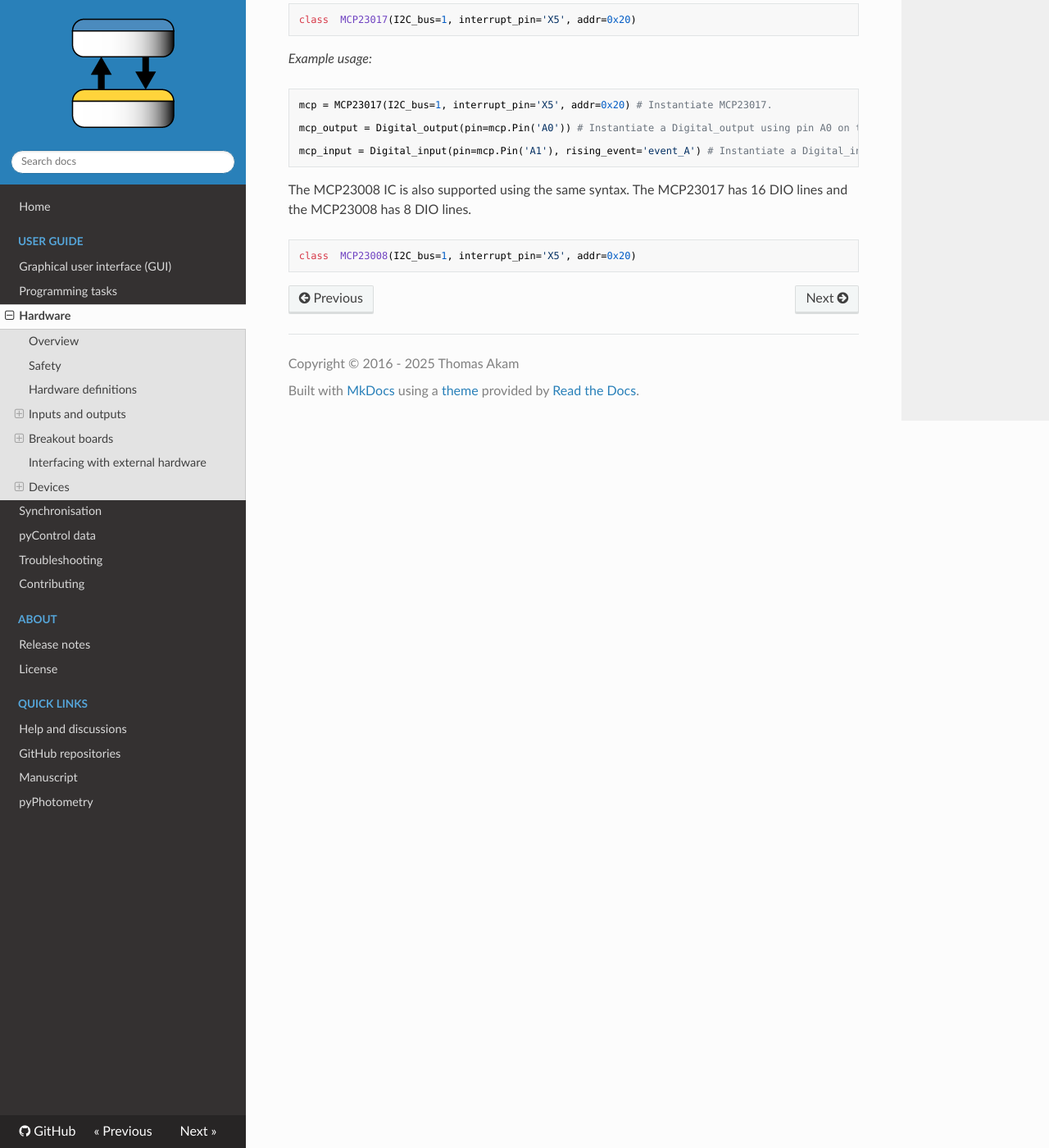
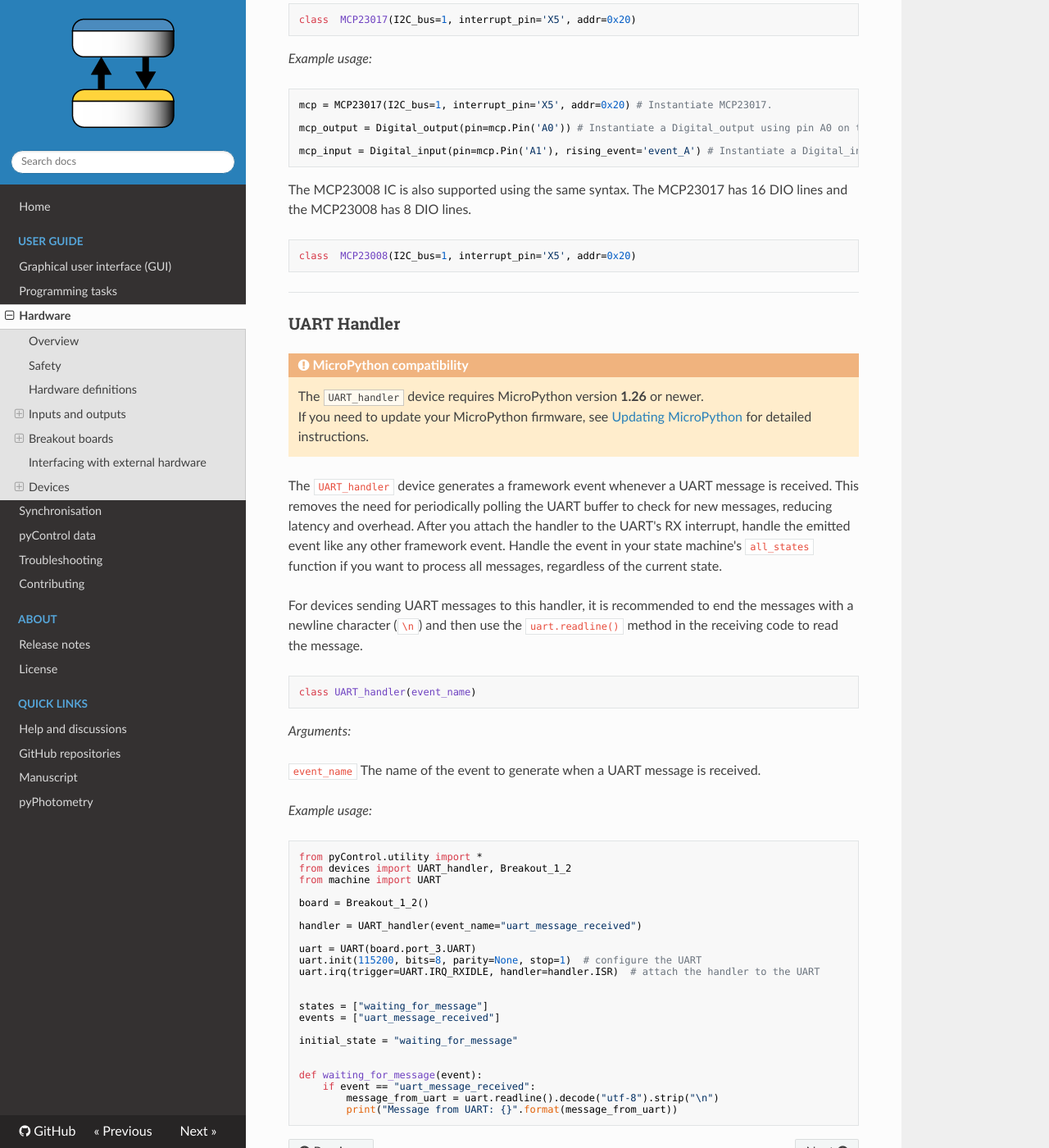
Before and after one commit to pyControl/docs, an MkDocs documentation site: the page built from docs/user-guide/hardware.md, in a window 1280 px wide and 1400 px high, scrolled down 31185 px. Shown: the whole window at 82% size. Built offline with MkDocs 1.6.1, drawn with Linux system fonts in a browser that asks for light colours; nearby versions of some CDN libraries.

Commit message:
Added UART handler (#34)
* version 2.1

* UART handler docs

* add warning about MicroPython minimum version

---------

Co-authored-by: Thomas Akam <thomas.akam@psy.ox.ac.uk>

````diff
--- a/docs/user-guide/hardware.md
+++ b/docs/user-guide/hardware.md
@@ -891,3 +891,54 @@ The MCP23008 IC is also supported using the same syntax.  The MCP23017 has 16 DI
 ```python
 class  MCP23008(I2C_bus=1, interrupt_pin='X5', addr=0x20)
 ```
+
+---
+
+### UART Handler
+!!! warning "MicroPython compatibility"
+    The `UART_handler` device requires MicroPython version **1.26** or newer.
+    If you need to update your MicroPython firmware, see [Updating MicroPython](troubleshooting.md#updating-micropython) for detailed instructions.
+
+The `UART_handler` device generates a framework event whenever a UART message is received.
+This removes the need for periodically polling the UART buffer to check for new messages, reducing latency and overhead.
+After you attach the handler to the UART's RX interrupt, handle the emitted event like any other framework event.
+Handle the event in your state machine's `all_states` function if you want to process all messages, regardless of the current state.
+
+For devices sending UART messages to this handler, it is recommended to end the messages with a newline character (`\n`) and then use the `uart.readline()` method in the receiving code to read the message.
+
+```python
+class UART_handler(event_name)
+```
+
+*Arguments:*
+
+`event_name` The name of the event to generate when a UART message is received.
+
+
+*Example usage:*
+
+```python
+from pyControl.utility import *
+from devices import UART_handler, Breakout_1_2
+from machine import UART
+
+board = Breakout_1_2()
+
+handler = UART_handler(event_name="uart_message_received")
+
+uart = UART(board.port_3.UART)
+uart.init(115200, bits=8, parity=None, stop=1)  # configure the UART
+uart.irq(trigger=UART.IRQ_RXIDLE, handler=handler.ISR)  # attach the handler to the UART
+
+
+states = ["waiting_for_message"]
+events = ["uart_message_received"]
+
+initial_state = "waiting_for_message"
+
+
+def waiting_for_message(event):
+    if event == "uart_message_received":
+        message_from_uart = uart.readline().decode("utf-8").strip("\n")
+        print("Message from UART: {}".format(message_from_uart))
+```
````
Also changed, not shown: docs/about/release-notes.md (+1 -1 lines).
